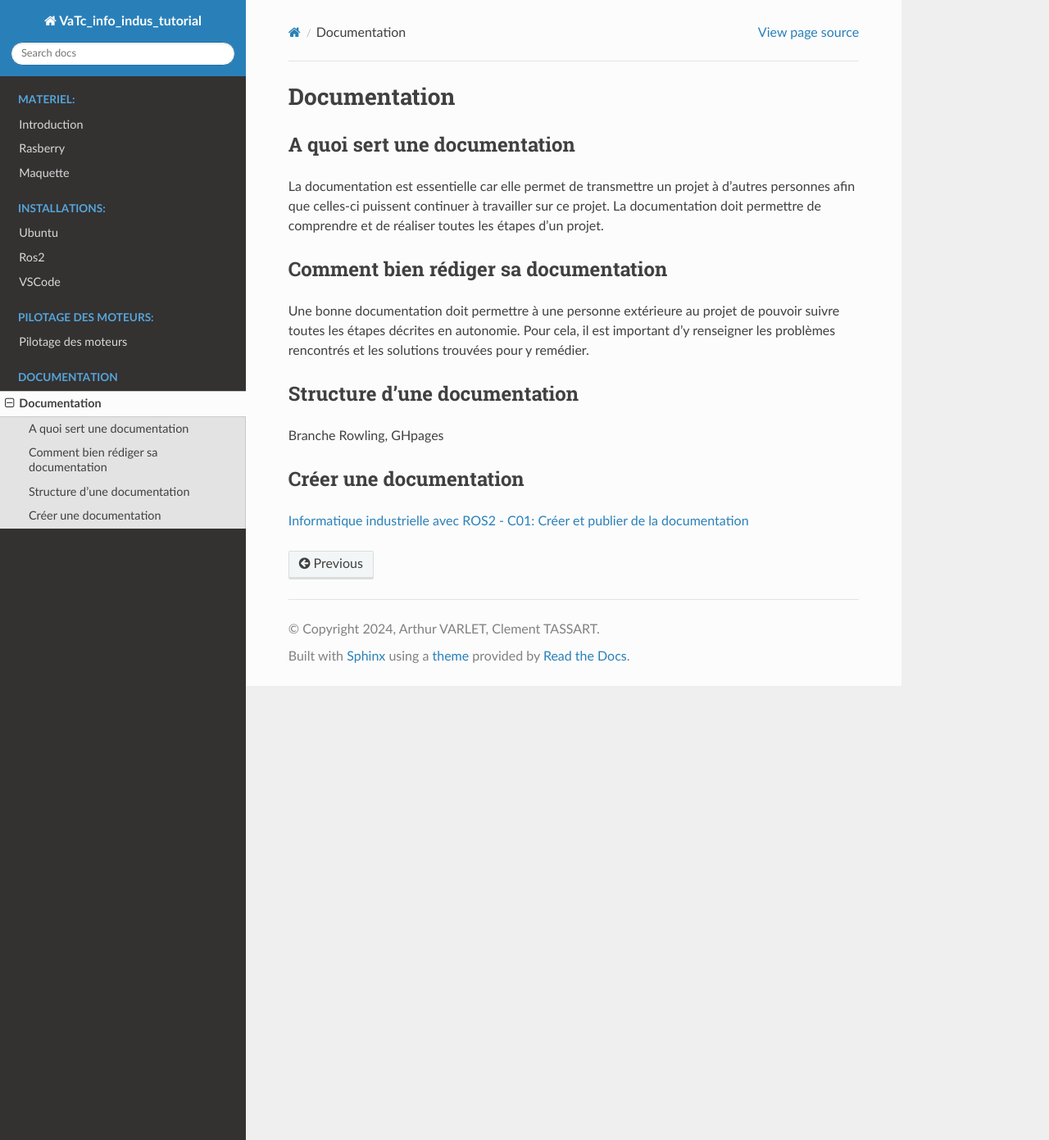
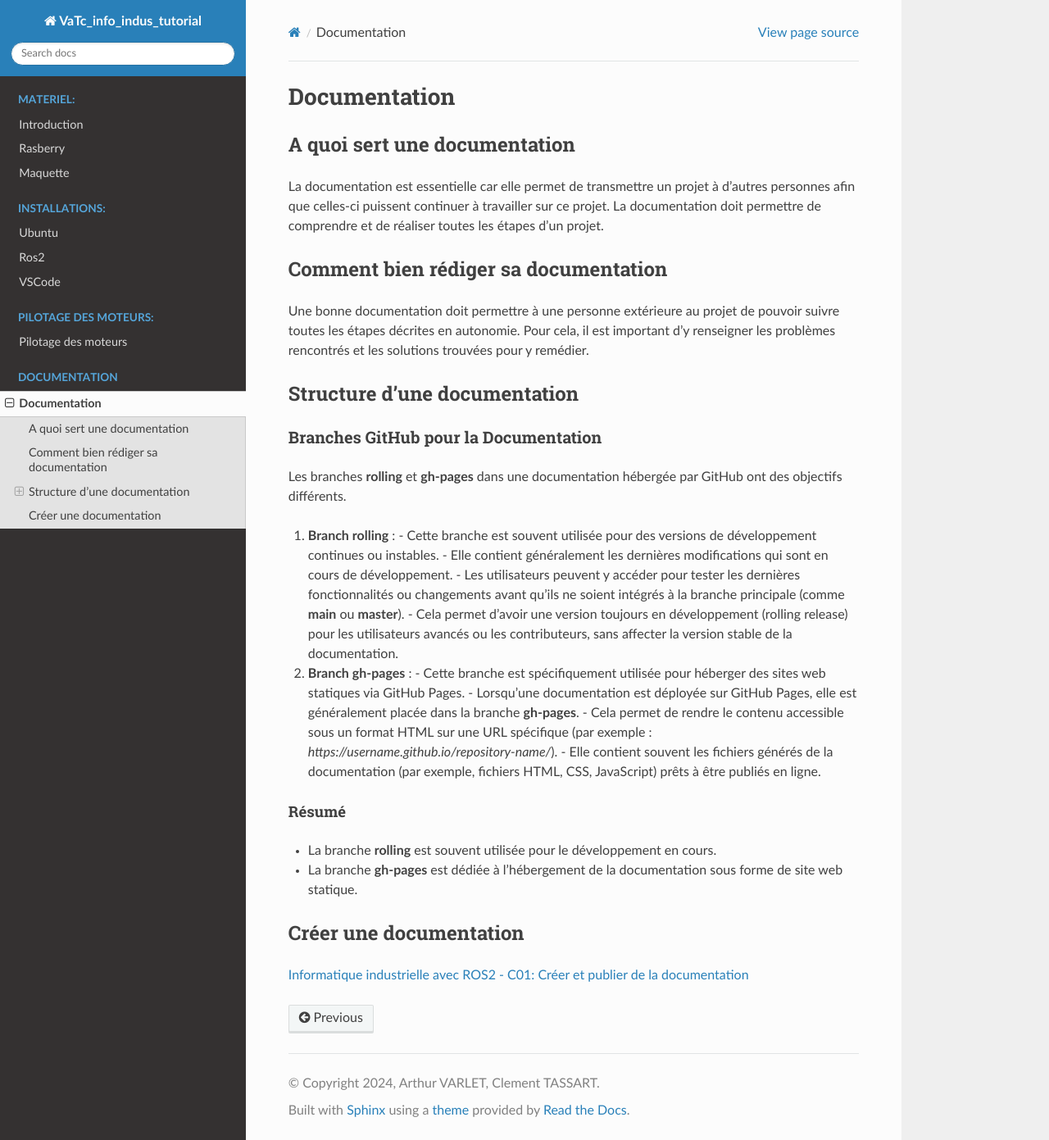
Before and after one commit to Aarthur371/info_indus_tutorial, a Sphinx documentation site: the page built from doc/sphinx/source/document.rst, in a window 1280 px wide and 1391 px high. Shown: the whole window at 82% size. Built offline with Sphinx 7.4.7 and the Read the Docs theme 3.1.0, drawn with Linux system fonts in a browser that asks for light colours.

Commit message:
document5

```diff
--- a/doc/sphinx/source/document.rst
+++ b/doc/sphinx/source/document.rst
@@ -18,7 +18,28 @@ Une bonne documentation doit permettre à une personne extérieure au projet de
 Structure d'une documentation
 =====================
 
-Branche Rowling, GHpages
+Branches GitHub pour la Documentation
+=====================================
+
+Les branches **rolling** et **gh-pages** dans une documentation hébergée par GitHub ont des objectifs différents.
+
+1. **Branch rolling** :
+   - Cette branche est souvent utilisée pour des versions de développement continues ou instables.
+   - Elle contient généralement les dernières modifications qui sont en cours de développement.
+   - Les utilisateurs peuvent y accéder pour tester les dernières fonctionnalités ou changements avant qu'ils ne soient intégrés à la branche principale (comme **main** ou **master**).
+   - Cela permet d'avoir une version toujours en développement (rolling release) pour les utilisateurs avancés ou les contributeurs, sans affecter la version stable de la documentation.
+
+2. **Branch gh-pages** :
+   - Cette branche est spécifiquement utilisée pour héberger des sites web statiques via GitHub Pages.
+   - Lorsqu'une documentation est déployée sur GitHub Pages, elle est généralement placée dans la branche **gh-pages**.
+   - Cela permet de rendre le contenu accessible sous un format HTML sur une URL spécifique (par exemple : `https://username.github.io/repository-name/`).
+   - Elle contient souvent les fichiers générés de la documentation (par exemple, fichiers HTML, CSS, JavaScript) prêts à être publiés en ligne.
+
+Résumé
+------
+- La branche **rolling** est souvent utilisée pour le développement en cours.
+- La branche **gh-pages** est dédiée à l'hébergement de la documentation sous forme de site web statique.
+
 
 =====================
 Créer une documentation
```
